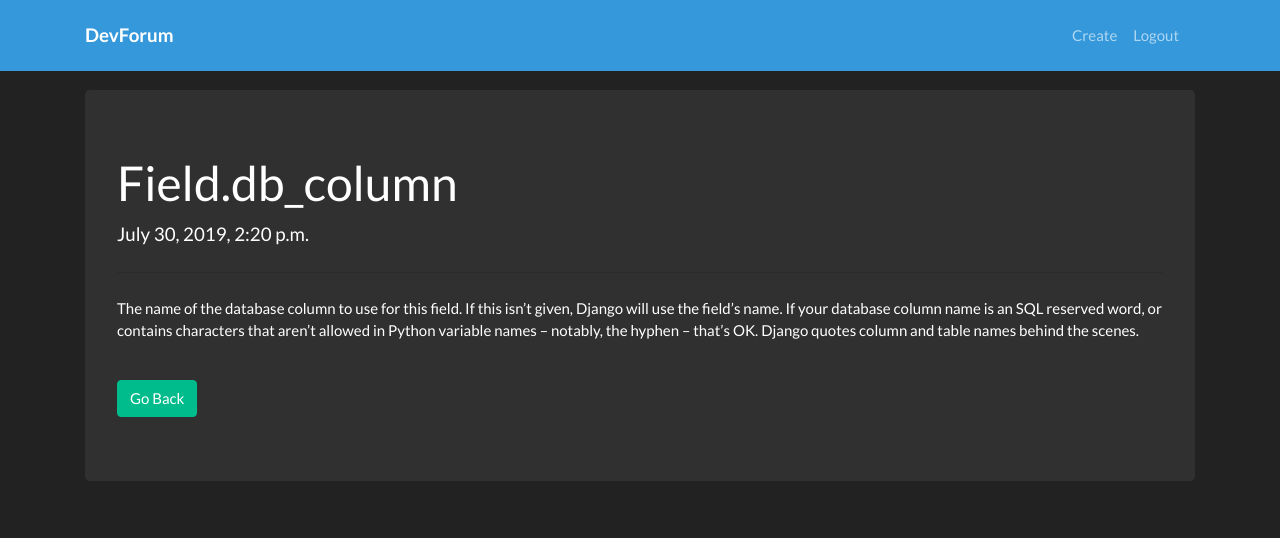
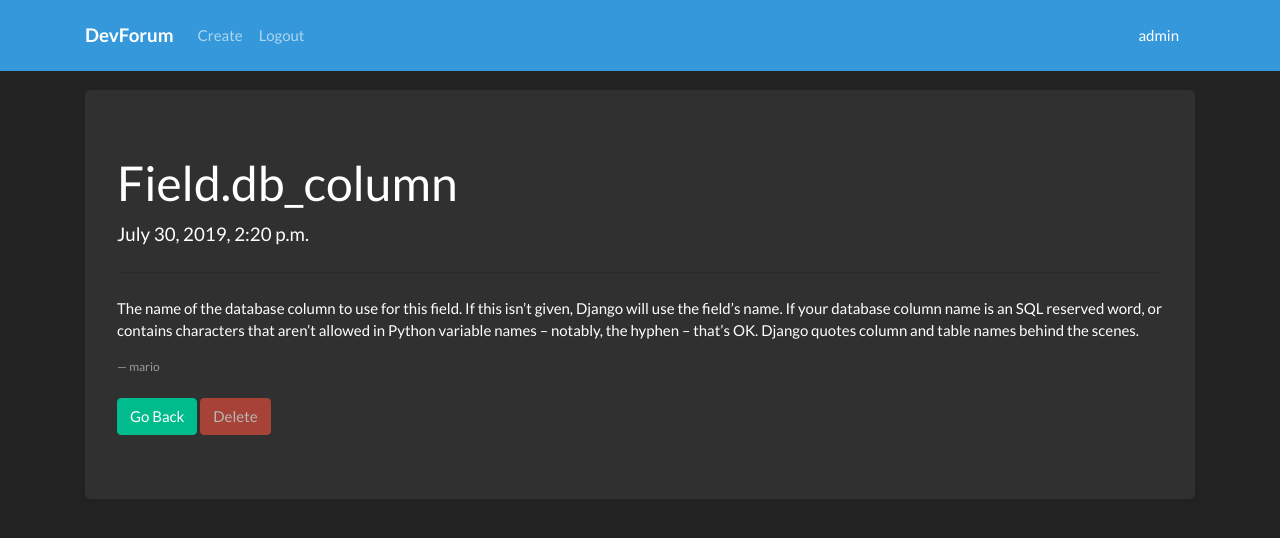
Before and after one commit to andruraj/dev-forum, a Django app: page /posts/3/ in a window 1280 px wide. Shown: the top 538 px of the page. Run offline with Django 3.2, Linux system fonts and the light colour scheme; a user stored in the database is signed in; data comes from the database, SQL or seed files in the repository; both versions use the stored data as it was after the commit; some libraries are stand-ins or nearby versions.

Commit message:
user separation and delete added

```diff
--- a/posts/templates/posts/create.html
+++ b/posts/templates/posts/create.html
@@ -5,8 +5,10 @@
 <form action="{% url 'posts:create' %}" method="post" class="form-group row">
     <legend>Create a new post</legend>
     {% csrf_token %}
-    {{form}}
-    <input type="submit" value="Create" class="btn btn-info">
+    <table class="table">
+    {{form.as_table}}
+</table>
+    <button type="submit" class="btn btn-info">Create</button>
 </form>
 
 {% endblock %}
--- a/posts/templates/posts/details.html
+++ b/posts/templates/posts/details.html
@@ -6,8 +6,19 @@
     <h1>{{details.title}}</h1>
     <p class="lead">{{details.date}}</p>
     <hr class="my-4">
-    <p>{{details.body}}</p><br/>
+    <p>{{details.body}}</p>
+    <footer class="blockquote-footer"><cite">{{details.author}}</cite></footer>
+    <br/>
         <a class="btn btn-success" href="{% url 'posts:posts' %}" role="button">Go Back</a>
+        {% if user.is_authenticated %}
+            {% if request.user == details.author %}
+            <a class="btn btn-danger" href="{% url 'posts:delete' id=details.id %}" role="button">Delete</a>
+            {% else %}
+            <a class="btn btn-danger disabled" href="{% url 'posts:delete' id=details.id %}" role="button">Delete</a>
+            {% endif %}
+        {% else %}
+
+        {% endif %}
 </div>
 
 {% endblock %}
--- a/posts/urls.py
+++ b/posts/urls.py
@@ -6,5 +6,6 @@ app_name = 'posts'
 urlpatterns = [
     url(r'^$', views.posts, name='posts'),
     url(r'^create/$', views.create, name='create'),
+    url(r'^delete/(?P<id>[\w-]+)/$', views.delete, name='delete'),
     url(r'^(?P<slug>[\w-]+)/$', views.details, name='details'),
 ]
--- a/posts/views.py
+++ b/posts/views.py
@@ -25,3 +25,8 @@ def create(request):
     else:
         form = forms.CreatePost()
     return render(request, 'posts/create.html', {'form':form})
+
+@login_required(login_url='/accounts/login/')
+def delete(request, id):
+    Post.objects.filter(pk=id).delete()
+    return redirect('posts:posts')
--- /dev/null
+++ b/runtime.txt
@@ -0,0 +1 @@
+python-3.7.3
--- a/templates/base_temp.html
+++ b/templates/base_temp.html
@@ -22,15 +22,7 @@
         </button>
 
         <div class="collapse navbar-collapse" id="navbarColor01">
-          <ul class="navbar-nav mr-auto">
-            <!-- <li class="nav-item active">
-              <a class="nav-link" href="{% url 'home' %}">Home <span class="sr-only">(current)</span></a>
-            </li>
-            <li class="nav-item">
-              <a class="nav-link" href="{% url 'about' %}">About</a>
-            </li> -->
-          </ul>
-          <ul class='navbar-nav mr-sm-2'>
+          <ul class='navbar-nav mr-auto'>
             {% if user.is_authenticated %}
 
             <li class="nav-item">
@@ -57,6 +49,13 @@
             {% endif %}
 
           </ul>
+          <ul class="navbar-nav mr-sm-2">
+            {% if user.is_authenticated %}
+            <li class="nav-item">
+              <a class="nav-link active" href="#">{{request.user}}</a>
+            </li>
+            {% endif %}
+          </ul>
         </div>
       </div>
     </nav>
```
Also changed, not shown: accounts/templates/accounts/login.html (+4 -3 lines), accounts/templates/accounts/signup.html (+4 -3 lines), requirements.txt (added, +18 -0 lines), db.sqlite3, 1 other file.
